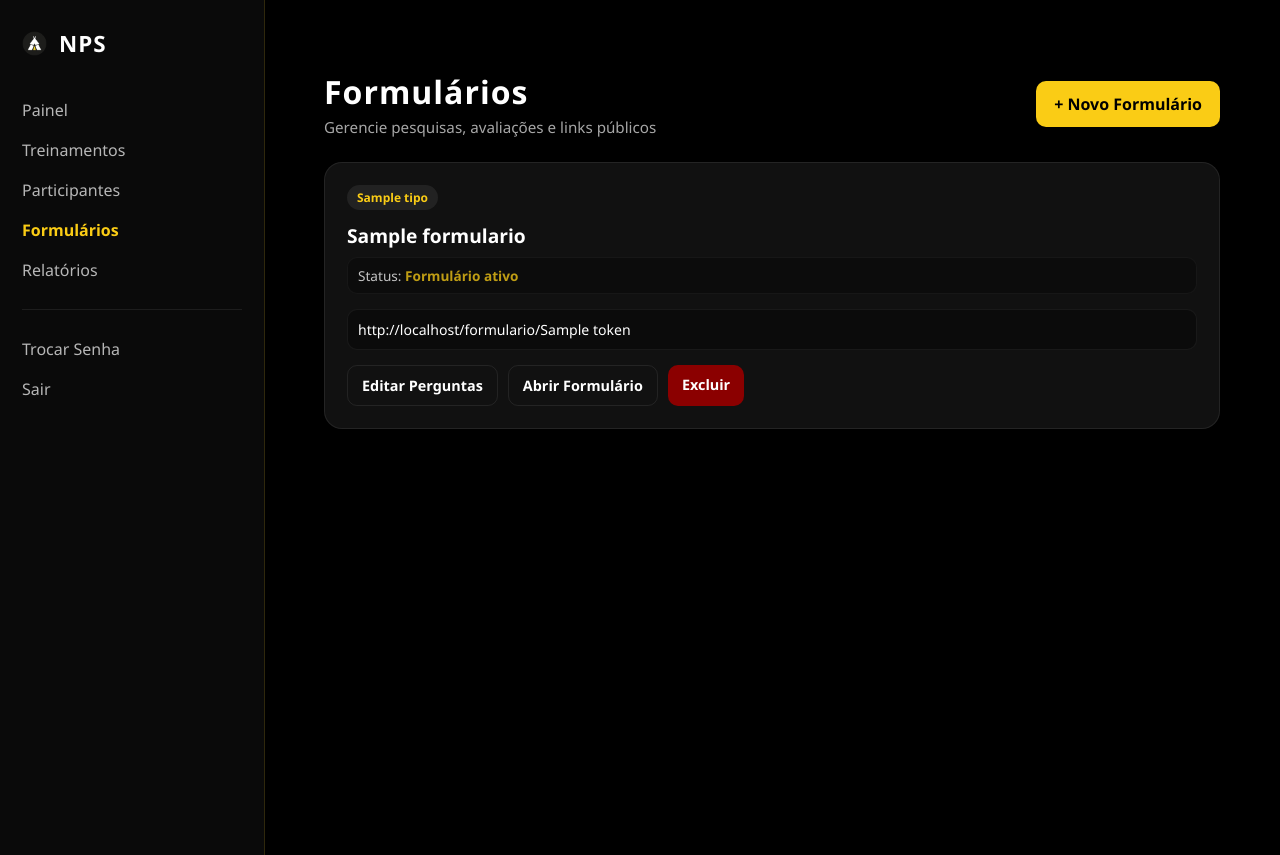
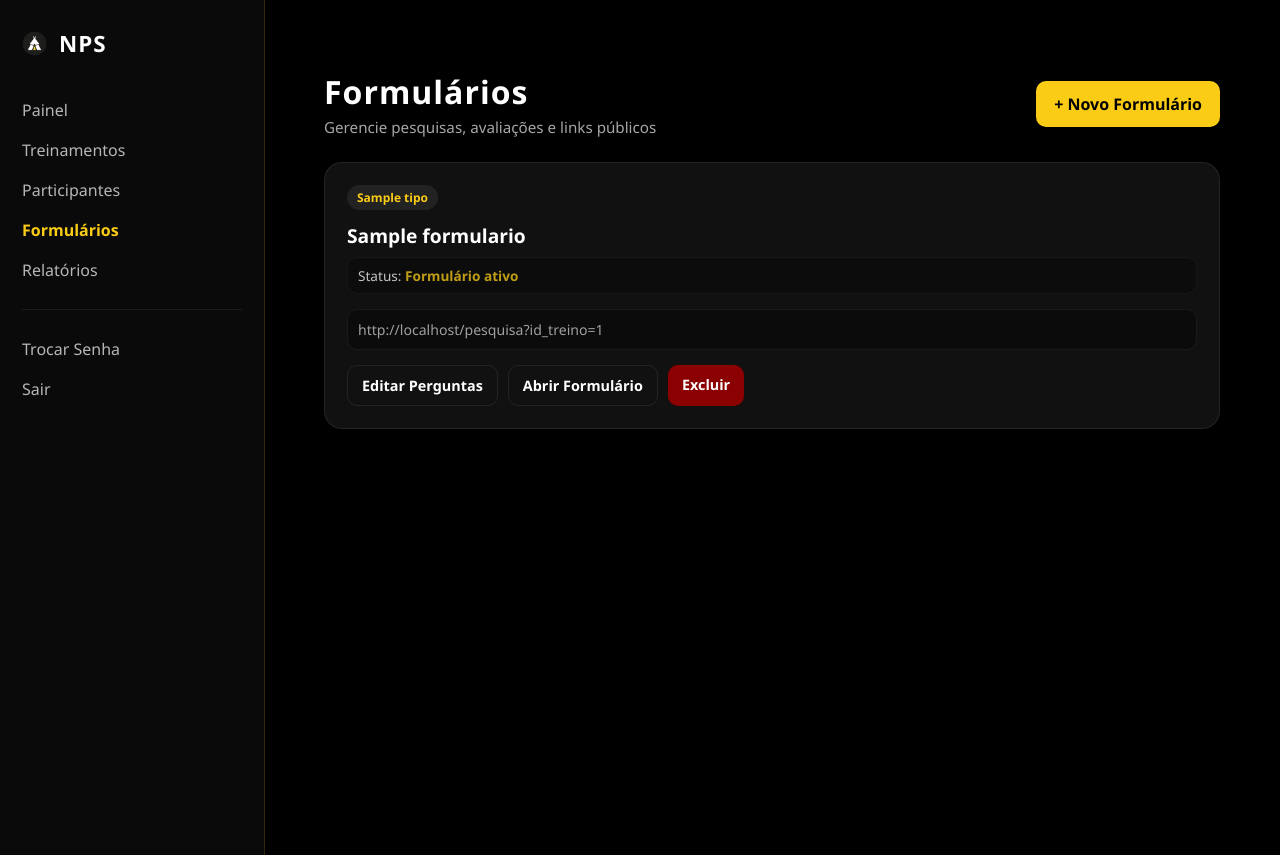
Before and after one commit to qualidadekcq-droid/nps, a Flask app: template templates/formularios.html in a window 1280 px wide. Shown: the top 855 px of the page. Run offline with Flask 3, Linux system fonts and the light colour scheme; the template is opened without the code that fills it: most values are stand-ins (such as "Sample title", 1, 10 or a date in 2020).

Commit message:
ajuste finals

```diff
--- a/templates/formularios.html
+++ b/templates/formularios.html
@@ -84,6 +84,7 @@
     font-size:.88rem;
     word-break:break-all;
     margin:15px 0;
+    color:#a0a0a0;
 }
 
 .actions{
@@ -143,7 +144,7 @@
         {% for f in formularios %}
         <div class="card-form">
 
-            <span class="badge">{{ f.tipo }}</span>
+            <span class="badge">{{ f.tipo if f.tipo else "NPS" }}</span>
 
             <div class="form-title">{{ f.titulo }}</div>
 
@@ -162,8 +163,9 @@
                 </b>
             </div>
 
+            <!-- Ajustado para exibir o link real da rota de resposta funcional -->
             <div class="link-box">
-                {{ request.host_url }}formulario/{{ f.token }}
+                {{ request.host_url }}pesquisa?id_treino={{ f.treinamento_id if f.treinamento_id else f.id }}
             </div>
 
             <div class="actions">
@@ -172,7 +174,8 @@
                     Editar Perguntas
                 </a>
 
-                <a href="/formulario/{{ f.token }}" class="btn-sec" target="_blank">
+                <!-- Ajustado para abrir a página externa sem carregar o menu do painel -->
+                <a href="/pesquisa?id_treino={{ f.treinamento_id if f.treinamento_id else f.id }}" class="btn-sec" target="_blank">
                     Abrir Formulário
                 </a>
 
```
